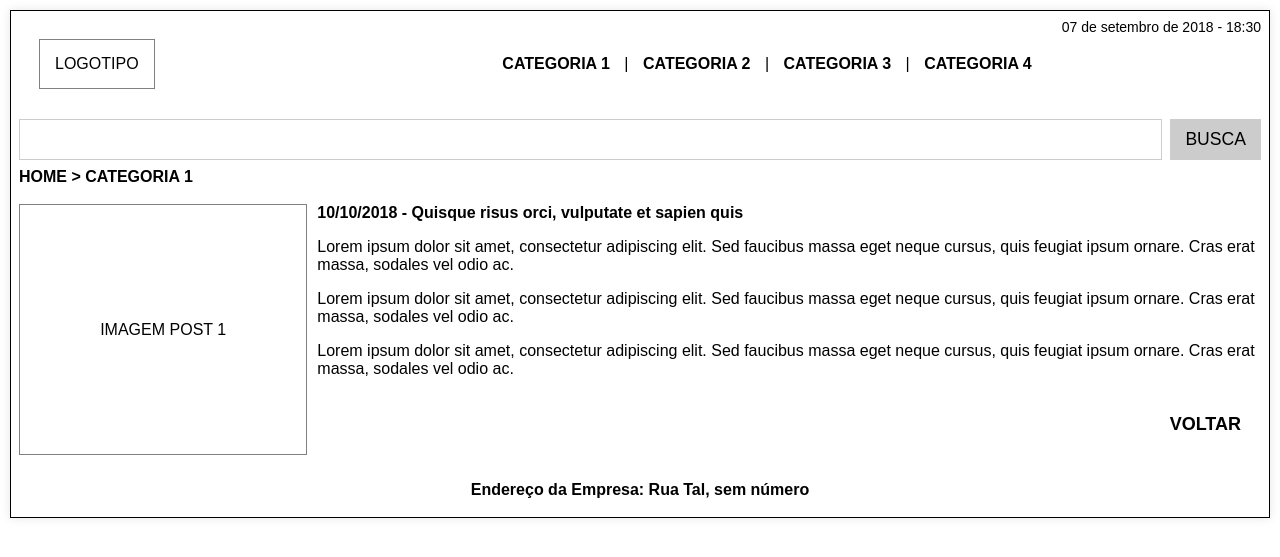
After one commit to vinicius111andrade/fiap_php_posts_back_and_front, a PHP site: page /html/item.html in a window 1280 px wide. The commit adds this page. Shown: the top 557 px of the page. Run offline with PHP 8.4, Linux system fonts and the light colour scheme.

Commit message:
css e html item criado

```diff
--- /dev/null
+++ b/ClientSide/css/item.css
@@ -0,0 +1,3 @@
+.posts {
+  flex: 2;
+}
--- a/ClientSide/css/style.css
+++ b/ClientSide/css/style.css
@@ -5,6 +5,17 @@ body {
   border: 1px solid black; /* Borda ao redor de todo o site */
   background: white; /* Para garantir que o fundo seja branco */
   box-shadow: 0 0 10px rgba(0, 0, 0, 0.1); /* Sombra ao redor do site para criar a ilusão de uma borda externa */
+}
+
+.clearfix::after {
+  content: "";
+  display: table;
+  clear: both;
+}
+
+.post-date {
+  float: right;
+  font-size: 14px;
 }
 
 .header {
@@ -60,9 +71,9 @@ body {
 }
 
 .posts {
-  flex: 3;
   display: flex;
   flex-direction: column;
+  flex: 3;
 }
 
 .post {
@@ -99,6 +110,15 @@ body {
   float: right;
 }
 
+.get-back {
+float: right;
+background-color: transparent; /* Retirado a cor de fundo */
+border: none;
+font-weight: bold;
+font-size: 18px;
+padding: 20px; /* Espaçamento ao redor de todo o site */
+}
+
 .advertisement {
   width: 15%;
 
--- /dev/null
+++ b/ClientSide/html/item.html
@@ -0,0 +1,53 @@
+<!DOCTYPE html>
+<html lang="pt-br">
+<head>
+<meta charset="UTF-8">
+<meta name="viewport" content="width=device-width, initial-scale=1.0">
+<link rel="stylesheet" href="../css/item.css">
+<link rel="stylesheet" href="../css/style.css">
+<title>Item</title>
+</head>
+
+<body>
+  <div class="post-date">07 de setembro de 2018 - 18:30</div>
+  <div class="header">
+    <div class="logo">LOGOTIPO</div>
+    <nav class="nav">
+      <a href="#categoria1">CATEGORIA 1</a> |
+      <a href="#categoria2">CATEGORIA 2</a> |
+      <a href="#categoria3">CATEGORIA 3</a> |
+      <a href="#categoria4">CATEGORIA 4</a>
+    </nav>
+  </div>
+  <div class="search-box">
+    <input type="text" class="search-input">
+    <button class="search-button">BUSCA</button>
+  </div>
+  <div class="breadcrumb">
+    HOME > CATEGORIA 1
+  </div>
+
+  <!-- Posts Section -->
+<div class="clearfix">
+  <div class="content">
+    <div class="posts">
+      <!-- Post 1 -->
+      <div class="post">
+        <div class="post-image">IMAGEM POST 1</div>
+        <div class="post-info">
+          <div class="post-title">10/10/2018 - Quisque risus orci, vulputate et sapien quis</div>
+          <p>Lorem ipsum dolor sit amet, consectetur adipiscing elit. Sed faucibus massa eget neque cursus, quis feugiat ipsum ornare. Cras erat massa, sodales vel odio ac.<br></p>
+          <p>Lorem ipsum dolor sit amet, consectetur adipiscing elit. Sed faucibus massa eget neque cursus, quis feugiat ipsum ornare. Cras erat massa, sodales vel odio ac.<br></p>
+          <p>Lorem ipsum dolor sit amet, consectetur adipiscing elit. Sed faucibus massa eget neque cursus, quis feugiat ipsum ornare. Cras erat massa, sodales vel odio ac.<br></p>
+          <button class="get-back">VOLTAR</button>
+        </div>
+      </div>
+    </div>
+</div>
+
+  <!-- Footer -->
+  <footer>
+    Endereço da Empresa: Rua Tal, sem número
+  </footer>
+</body>
+</html>
```
Also changed, not shown: ClientSide/index.html (+7 -3 lines), ClientSide/html/home.html (deleted).
